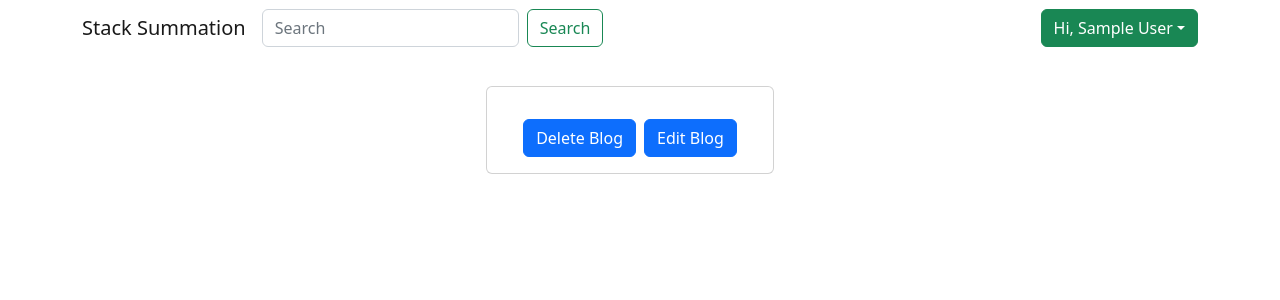
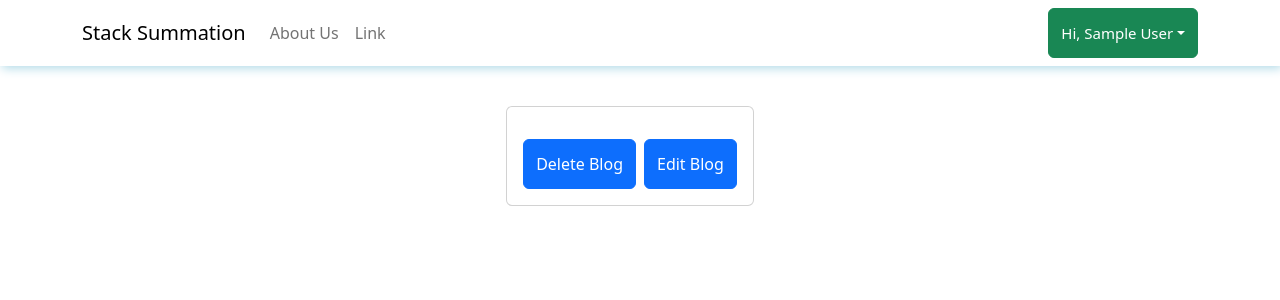
Before and after one commit to Najubhai-2031/blog_site_in_React, a React (Create React App) app: page /Blog/1 in a window 1280 px wide. Shown: the top 300 px of the page. Built offline with nearby package versions, Linux system fonts and the light colour scheme; no server answers; the database is empty; sample sign-in values are in the browser's storage.

Commit message:
modified files

```diff
--- a/package.json
+++ b/package.json
@@ -10,6 +10,7 @@
     "firebase": "^9.10.0",
     "react": "^18.2.0",
     "react-bootstrap": "^2.5.0",
+    "react-bootstrap-icons": "^1.9.1",
     "react-dom": "^18.2.0",
     "react-router": "^6.4.2",
     "react-router-dom": "^6.4.2",
--- a/src/Components/BlogDetails.js
+++ b/src/Components/BlogDetails.js
@@ -5,12 +5,11 @@ import { db } from "../firebase/config";
 import Button from "react-bootstrap/Button";
 import Form from "react-bootstrap/Form";
 import { toast, ToastContainer } from "react-toastify";
-import { Card } from "react-bootstrap";
+import { Card, Container } from "react-bootstrap";
 import "./style.css";
 
 const BlogDetails = () => {
   const { id } = useParams();
-  console.log("id", id)
   const navigate = useNavigate();
   const [title, setTitle] = useState("");
   const [desc, setDesc] = useState("");
@@ -66,7 +65,6 @@ const BlogDetails = () => {
   };
   const handleDeleteBlog = async (Id) => {
     let confirmationDelete = window.confirm("Are You Sure?");
-    console.log("confirmationDelete", confirmationDelete);
     if (confirmationDelete === true) {
       toast.success("Blog Deleted Successefully");
       await deleteDoc(doc(db, "Blog", Id));
@@ -86,9 +84,6 @@ const BlogDetails = () => {
       <div id="frm">
         <div className="main">
           <Form>
-            <div>
-              <h3>Update Blog</h3>
-            </div>
             <Form.Group className="mb-3" controlId="formBasicTitle">
               <Form.Control
                 type="text"
@@ -131,10 +126,13 @@ const BlogDetails = () => {
       </div>
       <div className="cards">
         <div className="cards-inner">
-          <Card style={{ width: "18rem", textAlign: "center" }}>
+          <Container>
+            <Card>
+              {/* <Card.Img variant="top" src="holder.js/100px180" /> */}
               <Card.Body>
                 <Card.Title>{data.Title}</Card.Title>
                 <Card.Text>{data.Description}</Card.Text>
+                <div className="text-center">
                   <Button
                     variant="primary me-2"
                     onClick={() => handleDeleteBlog(data.id)}
@@ -149,8 +147,10 @@ const BlogDetails = () => {
                   >
                     Edit Blog
                   </Button>
+                </div>
               </Card.Body>
             </Card>
+          </Container>
         </div>
       </div>
     </React.Fragment>
--- a/src/Components/Header.js
+++ b/src/Components/Header.js
@@ -5,7 +5,8 @@ import Dropdown from "react-bootstrap/Dropdown";
 import { useNavigate } from "react-router";
 import { getAuth, onAuthStateChanged, signOut } from "firebase/auth";
 import { auth } from "../firebase/config";
-import { Button, Form } from "react-bootstrap";
+import { Button, Form, Nav } from "react-bootstrap";
+import { Link } from "react-router-dom";
 
 const Header = () => {
   const [name, setName] = useState("");
@@ -31,22 +32,21 @@ const Header = () => {
   }, []);
 
   return (
-    <Navbar>
+    <Navbar className="navbar">
       <Container>
-        <Navbar.Brand href="#home">Stack Summation</Navbar.Brand>
+        <Navbar.Brand className="logo"><Link to="/">Stack Summation</Link></Navbar.Brand>
         <Navbar.Toggle />
-        <Form className="d-flex">
-          <Form.Control
-            type="search"
-            placeholder="Search"
-            className="me-2"
-            aria-label="Search"
-          />
-          <Button variant="outline-success">Search</Button>
-        </Form>
         <Navbar.Collapse className="justify-content-end">
-          <Dropdown>
-            <Dropdown.Toggle variant="success" id="dropdown-basic">
+          <Nav className="me-auto">
+            <Nav.Link> <Link to="AboutUs">About Us</Link></Nav.Link>
+            <Nav.Link href="#link">Link</Nav.Link>
+          </Nav>
+          <Dropdown className="drop-menu">
+            <Dropdown.Toggle
+              className="name"
+              variant="success"
+              id="dropdown-basic"
+            >
               Hi, {name}
             </Dropdown.Toggle>
 
--- a/src/Components/style.css
+++ b/src/Components/style.css
@@ -4,7 +4,7 @@
   justify-content: center;
 }
 
-#frm{
+#frm {
   display: none;
 }
 
@@ -13,3 +13,26 @@
   justify-content: center;
   align-items: center;
 }
+
+.navbar {
+  box-shadow: 2px 2px 10px lightblue;
+  margin-bottom: 10px;
+}
+
+.navbar .name {
+  font-size: 15px;
+}
+
+.navbar .drop-menu {
+  size: 20px;
+}
+
+.me-auto a {
+  text-decoration: none;
+  color: #737373;
+}
+
+.logo a{
+  color: black !important;
+  text-decoration: none;
+}
--- a/src/pages/home/index.js
+++ b/src/pages/home/index.js
@@ -1,4 +1,5 @@
 import { getAuth, onAuthStateChanged } from "firebase/auth";
+import { ArrowRight } from "react-bootstrap-icons";
 import {
   addDoc,
   collection,
@@ -9,7 +10,7 @@ import {
   doc,
   getDoc,
 } from "firebase/firestore";
-import React, { useEffect, useState } from "react";
+import React, { useEffect, useRef, useState } from "react";
 import { Container } from "react-bootstrap";
 import Button from "react-bootstrap/Button";
 import Card from "react-bootstrap/Card";
@@ -21,6 +22,7 @@ import { db } from "../../firebase/config";
 import "./style.css";
 
 const Home = () => {
+  const getValue = useRef();
   const [title, setTitle] = useState("");
   const [desc, setDesc] = useState("");
   const [uId, setUId] = useState("");
@@ -100,13 +102,10 @@ const Home = () => {
   if (!isLoading) {
     return (
       <React.Fragment>
+        <div className="main">
           <Container fluid>
             <ToastContainer />
-          <div className="main">
             <Form>
-              <div>
-                <h3>Blog</h3>
-              </div>
               <div>
                 <Form.Group className="mb-3" controlId="formBasicTitle">
                   <Form.Control
@@ -145,21 +144,18 @@ const Home = () => {
                 </Button>
               </div>
             </Form>
+          </Container>
         </div>
-        </Container>
         <div className="text-center">Loading...</div>
       </React.Fragment>
     );
   } else {
     return (
       <React.Fragment>
-        <Container fluid>
+        <div className="div-body">
+          <div className="main">
             <ToastContainer />
-          <div className="main">
             <Form>
-              <div>
-                <h3>Blog</h3>
-              </div>
               <div>
                 <Form.Group className="mb-3" controlId="formBasicTitle">
                   <Form.Control
@@ -184,10 +180,6 @@ const Home = () => {
                   />
                 </Form.Group>
               </div>
-              <Form.Group
-                className="d-grid gap-2"
-                controlId="formBasicCheckbox"
-              ></Form.Group>
               <div className="d-grid gap-2">
                 <Button
                   id="btn"
@@ -199,37 +191,56 @@ const Home = () => {
               </div>
             </Form>
           </div>
-        </Container>
           {/* Map Method for data Showing */}
           <Container className="cards">
             {data.map((item) => {
+              var date = new Date(item.timeStamp);
               return (
                 <div className="cards-inner">
-                <Card style={{ width: "18rem", textAlign: "center" }}>
+                  <Card>
                     <Card.Body>
+                      <div className="content-div title-div">
+                        <Card.Title>{item.Title}</Card.Title>
+                      </div>
+                      <div className="content-div profile-div">
                         <Card.Text className="text">
-                      By:
+                          by
                           <b
-                        className="text"
                             onClick={() => navigate(`AllProfiles/${item?.uid}`)}
                           >
                             {item.displayName}
                           </b>
                         </Card.Text>
-                    <Card.Title>{item.Title}</Card.Title>
-                    <Card.Text>{item.Description}</Card.Text>
-                    <Button
-                      variant="primary me-2"
+                      </div>
+                      <div className="content-div description-div">
+                        <Card.Text
+                          ref={getValue}
+                          value={desc}
+                          id="sort-description"
+                        >
+                          {`${item.Description.slice(0, 50)}...`}
+                        </Card.Text>
+                      </div>
+                      <div className="content-div readmore-div">
+                        <div className="last-text">
+                          <Card.Text>{date.toLocaleString()}</Card.Text>
+                        </div>
+                        <div className="last-text">
+                          <Card.Text
+                            className="read-more text-right"
                             onClick={() => navigate(`Blog/${item?.id}`)}
                           >
-                      Blog Details
-                    </Button>
+                            Continue Reading <ArrowRight />
+                          </Card.Text>
+                        </div>
+                      </div>
                     </Card.Body>
                   </Card>
                 </div>
               );
             })}
           </Container>
+        </div>
       </React.Fragment>
     );
   }
--- a/src/pages/home/style.css
+++ b/src/pages/home/style.css
@@ -1,6 +1,10 @@
 * {
   margin: 0;
   padding: 0;
+}
+
+.div-body {
+  width: 100%;
 }
 
 .cards {
@@ -15,7 +19,26 @@
   justify-content: center;
   align-items: center;
 }
-.main h3{
+
+.main form {
+  display: flex;
+  justify-content: center;
+  align-items: center;
+}
+
+.main form input,
+textarea,
+button {
+  height: 50px;
+  border-radius: none;
+}
+
+.main button {
+  margin-left: 10px;
+  margin-top: -15px;
+}
+
+.main h3 {
   text-align: center;
 }
 
@@ -24,11 +47,52 @@
   margin-right: 20px;
 }
 
-#update-btn{
+#update-btn {
   display: none;
 }
 
-.cards-inner .text{
+.cards-inner .text {
   text-align: left;
+}
+.cards-inner .text b {
+  text-align: left;
+  margin-left: 5px;
+}
+
+.read-more {
+  text-align: right;
+  color: rgb(80, 80, 169);
+}
+
+.last-text{
+  font-size: 13px !important;
+}
+
+.read-more:hover {
   text-decoration: underline;
+  cursor: pointer;
 }
+
+.content-div {
+  margin-top: 10px;
+}
+
+.title-div {
+  height: 10vh;
+}
+.profile-div {
+  height: 3vh;
+}
+
+.description-div {
+  height: 15vh;
+}
+
+.readmore-div {
+  height: 3vh;
+}
+
+.readmore-div {
+  display: grid;
+  grid-template-columns: auto auto;
+}
--- a/src/router/index.js
+++ b/src/router/index.js
@@ -7,6 +7,7 @@ import ForgotPass from "../pages/forgotPass";
 import Home from "../pages/home";
 import Login from "../pages/login";
 import Register from "../pages/register";
+import AboutUs from "../Components/AboutUs";
 
 const Router = [
   {
@@ -17,6 +18,7 @@ const Router = [
       { path: "Profile", element: <Profile /> },
       { path: "/Blog/:id", element: <BlogDetails /> },
       { path: "/AllProfiles/:uid", element: <AllProfiles /> },
+      { path: "AboutUs", element: <AboutUs /> },
     ],
   },
   {
```
Also changed, not shown: 1 other file (tests, documents, lock files or other folders). Lines whose indentation alone changed are shown as unchanged.
